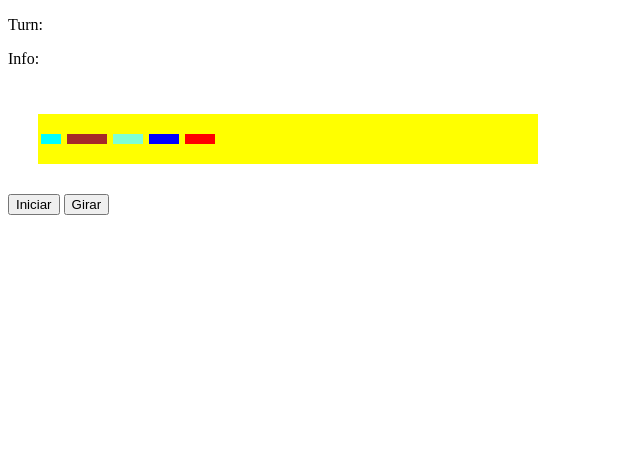
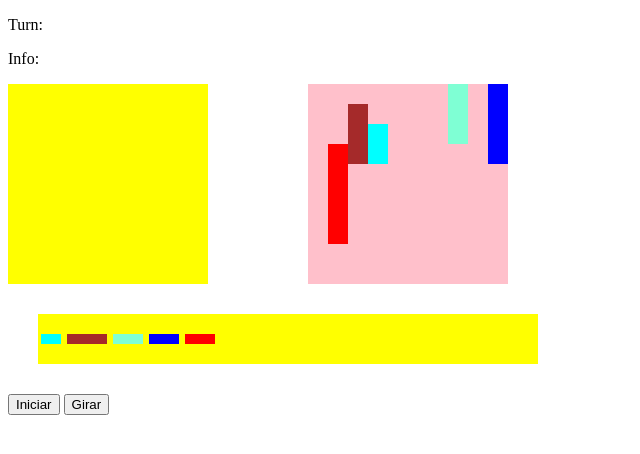
Before and after one commit to Nevet21/ProyectoNaval, a plain HTML site: page src/html/juego.html in a window 1280 px wide. Shown: the whole page, without its empty margins (0-640 px from the left). Drawn offline with Linux system fonts and the light colour scheme.

Commit message:
poner los barcos de la maquina y poner los barcos del jugador mediante los dragables

```diff
--- a/src/JavaScript/app.js
+++ b/src/JavaScript/app.js
@@ -17,7 +17,7 @@ const opcionBarcos=(Array.from(contenedorBarco.children)) //se obtienen los barc
 
         botonGirar.addEventListener("click", girar)
 
-    let tamaño = 15;
+        let tamaño = 10;
         const tableroSize = 200; // Tamaño fijo del tablero en píxeles
 
     function crearTablero(color, user) {
@@ -42,8 +42,8 @@ const opcionBarcos=(Array.from(contenedorBarco.children)) //se obtienen los barc
             contenedorTablero.append(tablero);
         }
 
-crearTablero('blue', 'jugador')
-crearTablero('red',   'maquina')
+    crearTablero('yellow', 'player')
+    crearTablero('pink',   'computer')
 
     // crear barcos
 
@@ -57,38 +57,98 @@ class barco {
     }
 
     const destructor = new barco("destructor",2)
-const crucero = new barco("destructor",3)
-const submarino = new barco("destructor",3)
-const acorazado = new barco("destructor",4)
-const portaAviones = new barco("destructor",5)
+    const crucero = new barco("submarino",3)
+    const submarino = new barco("crucero",3)
+    const acorazado = new barco("acorazado",4)
+    const portaAviones = new barco("portaAviones",5)
 
-const barcos=[destructor,crucero,submarino,acorazado,portaAviones]
+    const barcos=[destructor,submarino,crucero,acorazado,portaAviones]
+    let notDropped
 
-function añadirBarco(barco){
-    const bloquesComputadora=document.querySelectorAll('#computer  div')
-    let randomBoolean= Math.random() < 0.5 //genera un aleatorio del 50 por ciento de las veces entre horizontal y vertical
-    let horizotal=randomBoolean
-    let randomIndex=Math.floor(Math.random()* tamaño*tamaño) //genera un random aleatorio en cualquier index del tablero para poner el inicio del barco
+    function añadirBarco(user,barco, startId){
+        const BloquesTablero= document.querySelectorAll(`#${user} div`)
+        let randomBoolean = Math.random() < 0.5
+        let isHorizontal = user=== 'player' ? angle===0 : randomBoolean
+        let randomStartIndex = Math.floor(Math.random()*tamaño*tamaño)
 
+        let startIndex = startId ? startId : randomStartIndex
 
-    let bloquesBarco=[]
+        let validStart = isHorizontal ? startIndex <= tamaño*tamaño - barco.tamaño ? startIndex  :
+            tamaño*tamaño - barco.tamaño  :
+            //vertica
+            startIndex <= tamaño*tamaño - tamaño * barco.tamaño ? startIndex:
+                startIndex -  barco.tamaño *  tamaño  + tamaño
 
-    for (let i = 0; i < barco.length; i++) {
-        if (horizontal) {
-            bloquesBarco.push(bloquesComputadora[Number(randomIndex)+ i]) //usamos un ciclo para agregar los bloques del barco a un arreglo, en este caso me encuentra los numero consecutivos al lado
+        let bloquesBarco = []
 
-        } else{
-            bloquesBarco.push(bloquesComputadora[Number(randomIndex)+i*tamaño])//aqui encontramos los numeros de los bloques del barco vertical los cuales quedan justo debajo del numero inicial random
+        for(let i=0; i < barco.tamaño; i++ ){
+            if (isHorizontal) {
+                bloquesBarco.push((BloquesTablero[Number(validStart)+i]))
             }
+            else{
+                bloquesBarco.push(BloquesTablero[Number(validStart)+i*tamaño])
+
+            }
+        }
+
+        let valid
+
+        if ( isHorizontal){
+        bloquesBarco.every((_bloqueBarco, index)=>
+            valid= bloquesBarco[0].id % tamaño !== tamaño - (bloquesBarco.length - (index+1)))
+        }else{
+            bloquesBarco.every((_bloqueBarco,index)=>
+                valid=bloquesBarco[0].id < 90 + (tamaño* index+1))
 
         }
 
-    bloquesBarco.forEach(bloqueBarco=> {
+        const notTaken =bloquesBarco.every(bloqueBarco => !bloqueBarco.classList.contains('taken'))
+
+        if (valid && notTaken){
+            bloquesBarco.forEach(bloqueBarco =>{
                 bloqueBarco.classList.add(barco.nombre)
-        bloqueBarco.classList.add('token')
+                bloqueBarco.classList.add('taken')
             })
+        } else{
+            if (user === 'computer') añadirBarco('computer',barco,null)
+            if (user=== 'player') notDropped = true
         }
-añadirBarco(destructor)
 
 
+    }
+    barcos.forEach(barco=> añadirBarco('computer',barco,null))
+
+    //barcos arrastrables
+    let barcoMovido
+    const opcionBarco = Array.from(contenedorBarco.children)
+    opcionBarco.forEach(opcion => opcion.addEventListener('dragstart', dragStart))
+
+    const bloquesJugador= document.querySelectorAll('#player div')
+        bloquesJugador.forEach(bloque => {
+            bloque.addEventListener('dragover', dragOver)
+            bloque.addEventListener('drop', dropShip)
         })
+
+        function dragStart(e) {
+            notDropped = false;
+            barcoMovido = e.target;
+            console.log(barcoMovido);
+        }
+
+
+    function dragOver(e){
+        e.preventDefault()
+    }
+
+    function dropShip(e){
+        const startId=e.target.id
+        const barco = barcos.find(b => b.nombre === barcoMovido.dataset.nombre);
+        añadirBarco('player',barco, startId)
+        if(!notDropped){
+            barcoMovido.remove()
+        }
+    }
+
+
+ //fin
+})
--- a/src/html/juego.html
+++ b/src/html/juego.html
@@ -4,7 +4,7 @@
     <meta charset="UTF-8">
     <meta name="viewport" content="width=device-width, initial-scale=1.0">
     <title>Js BATTLEships</title>
-    <script src="../Controllers/app.js"></script>
+    <script src="../JavaScript/app.js"></script>
     <link rel="stylesheet" href="../Styles/juego.css">
 </head>
 <body>
@@ -18,11 +18,11 @@
 
     <!--Este div sirve para seleccionar los barcos-->
     <div class ="opcionBarco">
-        <div class="destructor-preview destructor" draggable="true"></div> <!--se pone un nombre de clase al destructor y se le asigna una altura color en el css-->
-        <div class="submarino-preview submarino" draggable="true"></div>
-        <div class="crucero-preview crucero" draggable="true"></div>
-        <div class="acorazado-preview acorazado" draggable="true"></div>
-        <div class="portaAviones-preview portaAviones" draggable="true"></div>
+        <div id="0" class="destructor-preview destructor" data-nombre="destructor" draggable="true"></div> <!--se pone un nombre de clase al destructor y se le asigna una altura color en el css-->
+        <div id="1" class="submarino-preview submarino" data-nombre="submarino" draggable="true"></div>
+        <div id="2" class="crucero-preview crucero" data-nombre="crucero" draggable="true"></div>
+        <div id="3" class="acorazado-preview acorazado" data-nombre="acorazado" draggable="true"></div>
+        <div id="4" class="portaAviones-preview portaAviones" data-nombre="portaAviones" draggable="true"></div>
     </div>
 
     <button id="Iniciar-button">Iniciar</button>
```
Lines whose indentation alone changed are shown as unchanged.
